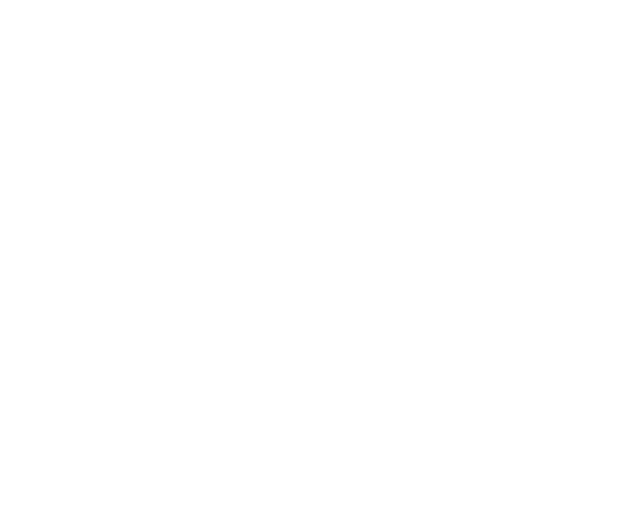
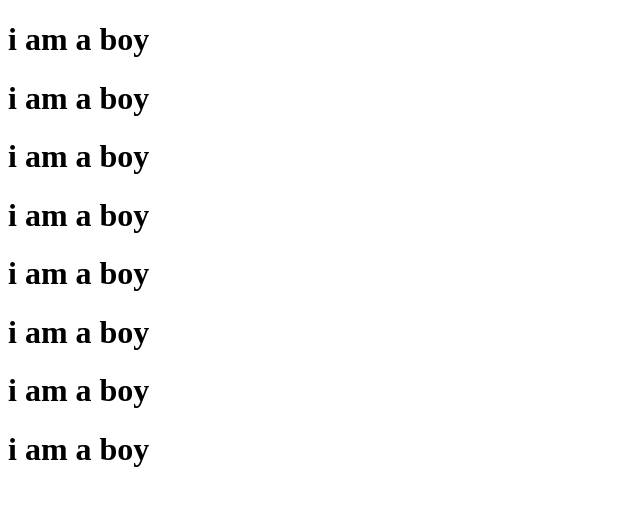
Before and after one commit to merajul260/-digital_clock_js, a plain HTML site: page index.html in a window 1280 px wide. Shown: the whole page, without its empty margins (0-640 px from the left). Drawn offline with Linux system fonts and the light colour scheme.

Commit message:
Templet text

```diff
--- a/index.html
+++ b/index.html
@@ -7,6 +7,14 @@
     <title>Document</title>
 </head>
 <body>
+    <h1>i am a boy</h1>
+    <h1>i am a boy</h1>
+    <h1>i am a boy</h1>
+    <h1>i am a boy</h1>
+    <h1>i am a boy</h1>
+    <h1>i am a boy</h1>
+    <h1>i am a boy</h1>
+    <h1>i am a boy</h1>
 
 </body>
 </html>
```
